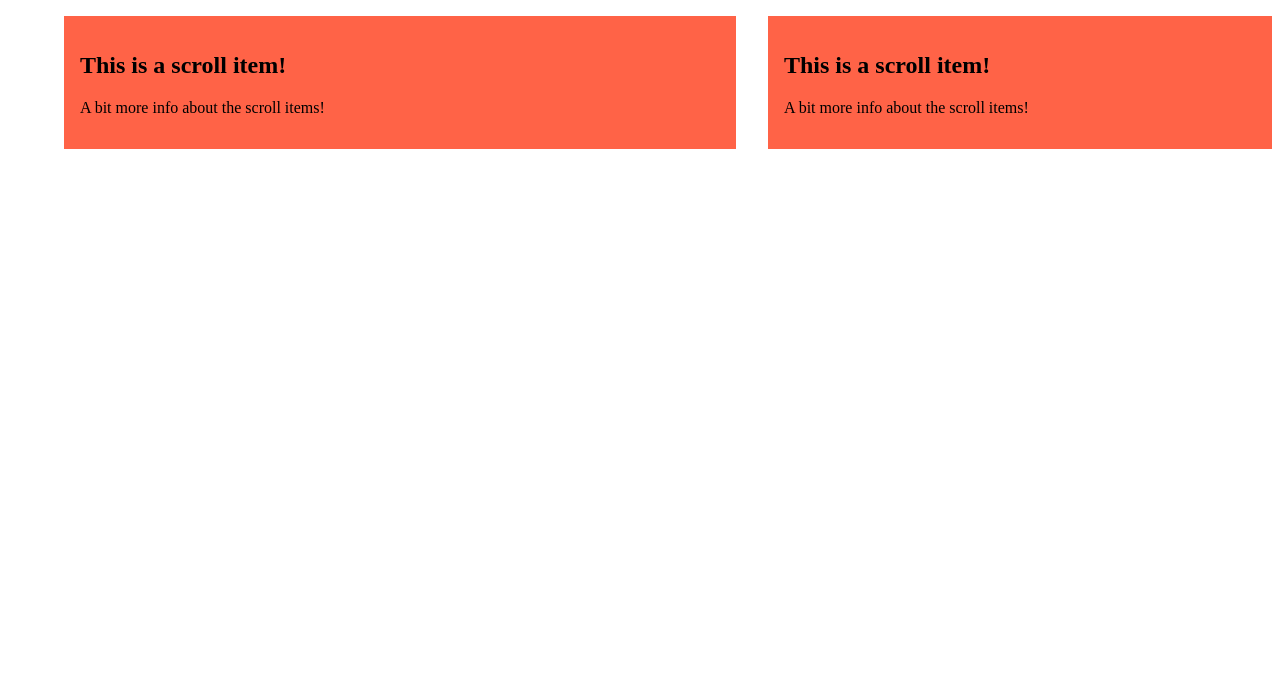
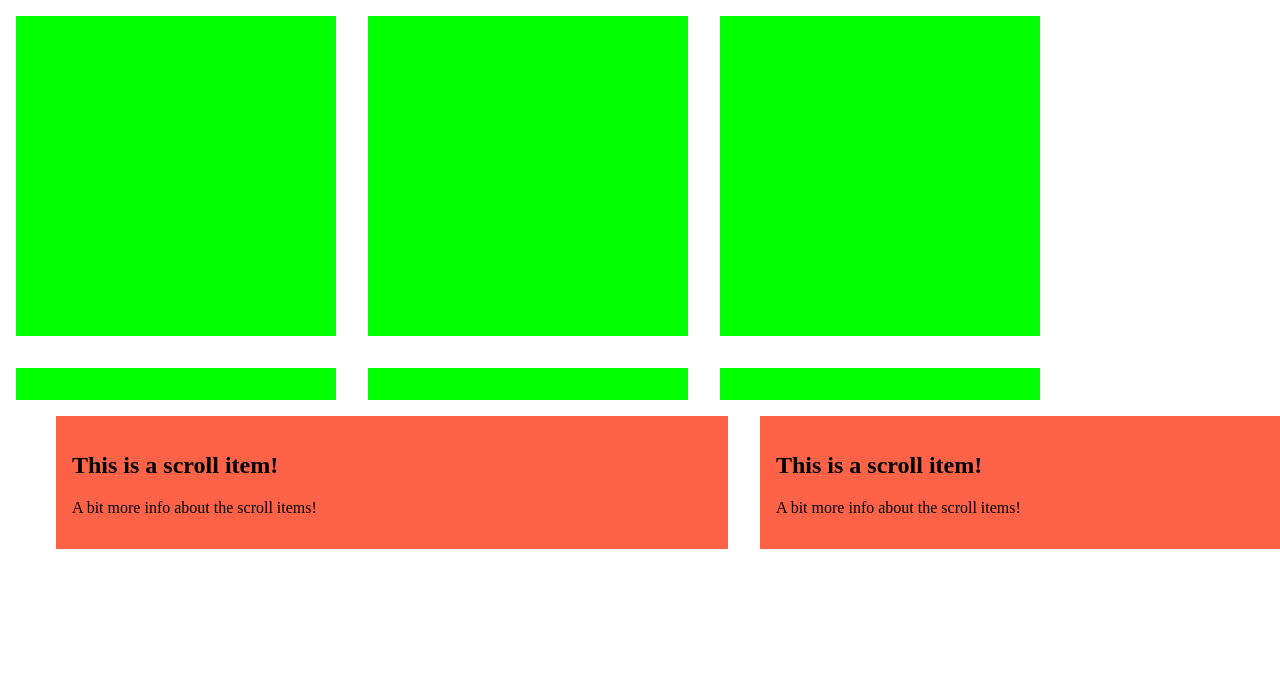
Before and after one commit to MartijnNieuwenhuizen/safari-horizontal-scroll, a website built with Parcel: page index.html in a window 1280 px wide. Built offline with nearby package versions, Linux system fonts and the light colour scheme; what @grrr/hansel would draw is missing.

Commit message:
p: good, (add illustartion items and overflowing box)

```diff
--- a/index.html
+++ b/index.html
@@ -9,7 +9,23 @@
   </head>
   <body>
     <div class="illustration-container">
-      <div></div>
+      <div class="illustration-container__list">
+        <div class="illustration-container__item"></div>
+        <div class="illustration-container__item"></div>
+        <div class="illustration-container__item"></div>
+        <div class="illustration-container__item"></div>
+        <div class="illustration-container__item"></div>
+        <div class="illustration-container__item"></div>
+        <div class="illustration-container__item"></div>
+        <div class="illustration-container__item"></div>
+        <div class="illustration-container__item"></div>
+        <div class="illustration-container__item"></div>
+        <div class="illustration-container__item"></div>
+        <div class="illustration-container__item"></div>
+        <div class="illustration-container__item"></div>
+        <div class="illustration-container__item"></div>
+        <div class="illustration-container__item"></div>
+      </div>
     </div>
 
     <div class="scroll-container">
--- a/styles/main.scss
+++ b/styles/main.scss
@@ -1,3 +1,6 @@
+body {
+  margin: 0;
+}
 h1 {
   color: goldenrod;
 }
@@ -20,3 +23,18 @@ h1 {
     scroll-snap-align: center;
   }
 }
+
+.illustration-container__list {
+  display: flex;
+  flex-wrap: wrap;
+  width: 100vw;
+  height: 50vh;
+  overflow: auto;
+}
+
+.illustration-container__item {
+  width: 20rem;
+  height: 20rem;
+  background-color: lime;
+  margin: 1rem;
+}
```
